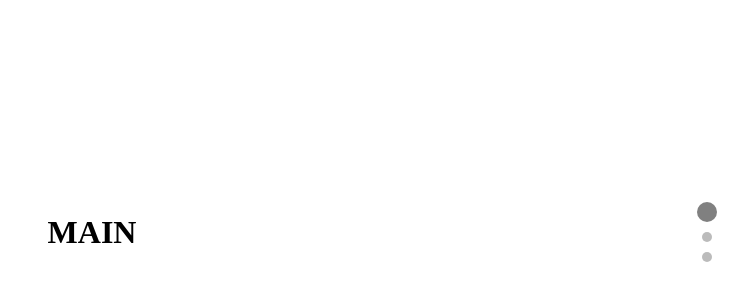
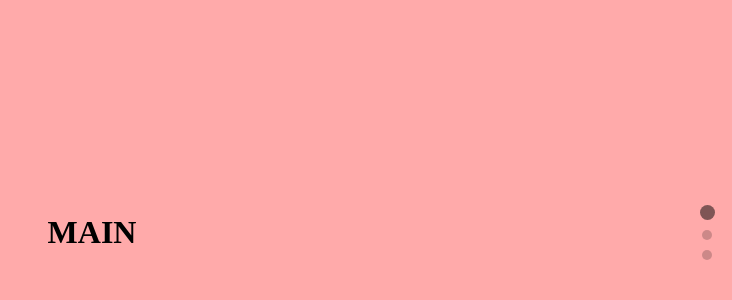
Before and after one commit to Andy-0414/vue-fullpage, a Vue app: page / in a window 1280 px wide. Shown: the part 168-468 px from the top of the page, without its empty margins (548-1280 px from the left). Built offline with nearby package versions, Linux system fonts and the light colour scheme.

Commit message:
UPDATE design

```diff
--- a/src/App.vue
+++ b/src/App.vue
@@ -50,6 +50,9 @@ export default Vue.extend({
                 this.pushToY(this.currentRouterY - 1);
             }
         });
+        addEventListener("mousedown",e=>{
+
+        })
     },
     methods: {
         pushToY(y: number, loop?: boolean) {
@@ -100,7 +103,9 @@ export default Vue.extend({
                     }, 500);
                 } else {
                     this.currentRouterX = x;
-                    this.clear = true;
+                    setTimeout(() => {
+                        this.clear = true;
+                    }, 500);
                     this.$router.replace(this.getCurrentRouter.path);
                 }
             }
@@ -234,19 +239,19 @@ export default Vue.extend({
     width: 10px;
     height: 10px;
     border-radius: 100%;
-    background-color: #bbbbbb;
+    background-color: rgba(0, 0, 0, 0.2);
     margin: 5px;
-    transition: 0.5s;
+    transition: 0.2s;
 }
 .navigation_item-current {
-    width: 20px;
-    height: 20px;
-    background-color: grey;
+    width: 15px;
+    height: 15px;
+    background-color: rgba(0, 0, 0, 0.5);
 }
 .router {
     position: absolute;
     top: 0;
     left: 0;
-    transition: 1s;
+    transition: 1s cubic-bezier(0.19, 1, 0.22, 1);
 }
 </style>
--- a/src/views/Main.vue
+++ b/src/views/Main.vue
@@ -10,5 +10,6 @@
     align-items: center;
     font-size: 2em;
     font-weight: bold;
+    background-color: #FFAAAA;
 }
 </style>
--- a/src/views/Page1.vue
+++ b/src/views/Page1.vue
@@ -10,5 +10,6 @@
     align-items: center;
     font-size: 2em;
     font-weight: bold;
+    background-color: #AAFFAA;
 }
 </style>
--- a/src/views/Page3.vue
+++ b/src/views/Page3.vue
@@ -10,5 +10,6 @@
     align-items: center;
     font-size: 2em;
     font-weight: bold;
+    background-color: #AAAAFF
 }
 </style>
```
Also changed, not shown: 7 other files (tests, documents, lock files or other folders).
